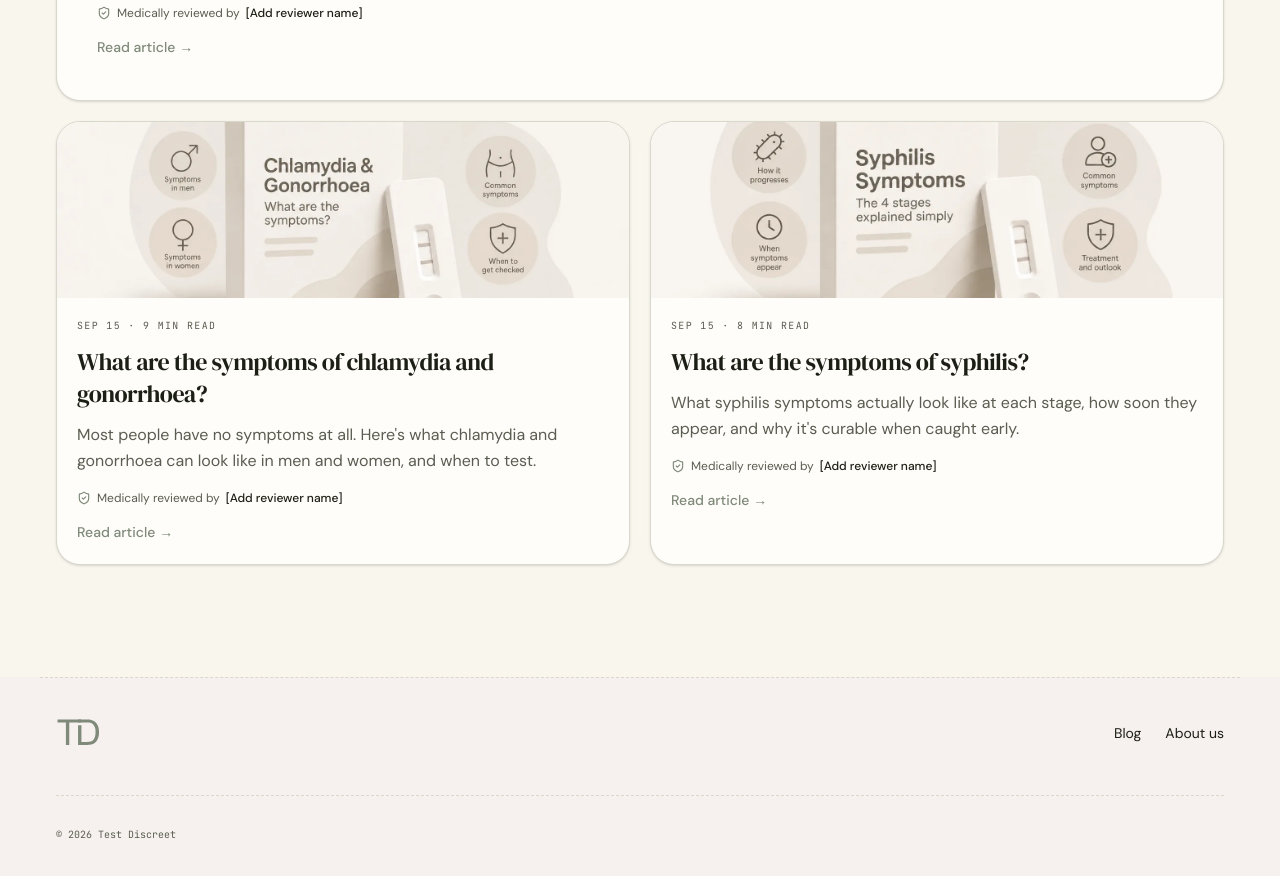
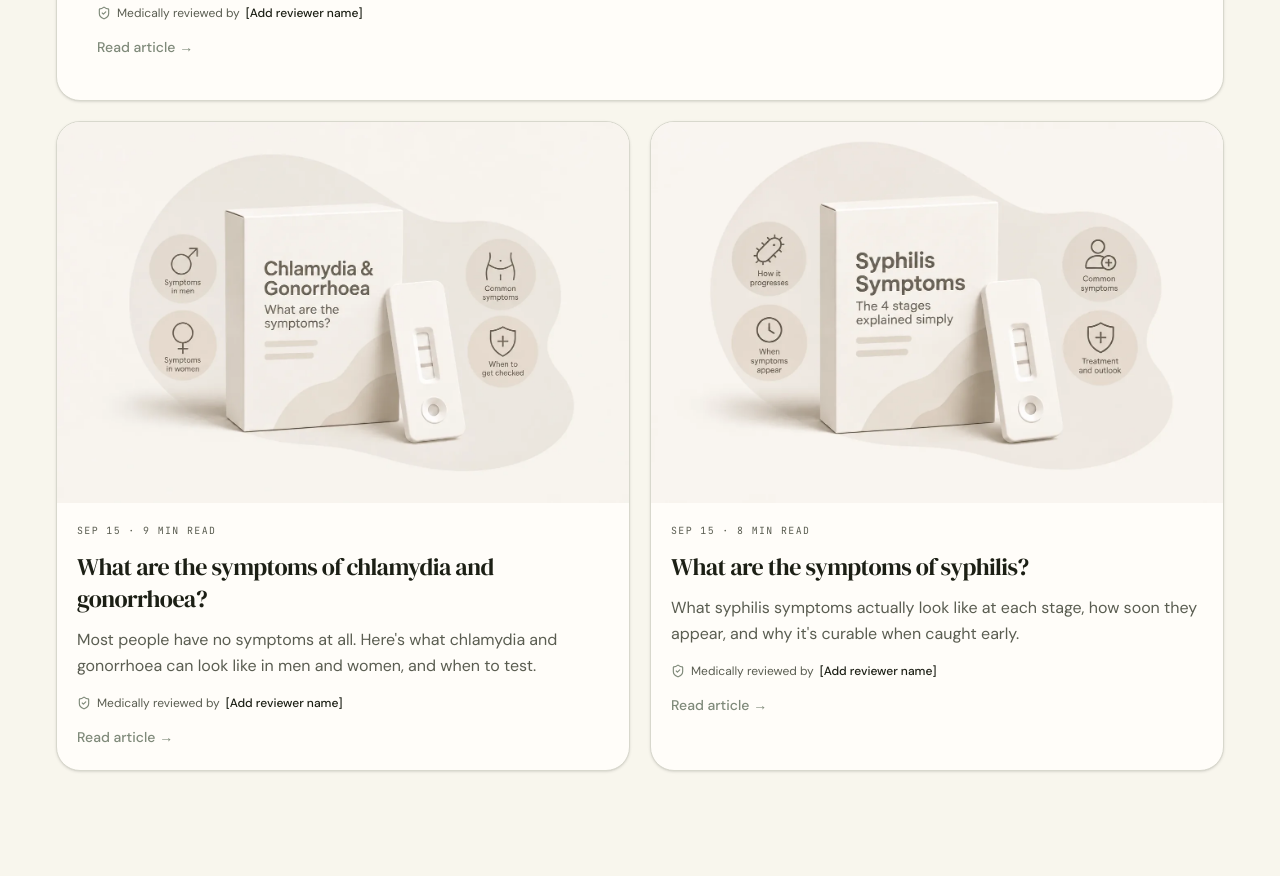
Before and after one commit to monikalukosaityte-lab/TD, a Next.js app: page / in a window 1280 px wide. Shown: the part 1380-2256 px from the top of the page. Built offline with nearby package versions, Linux system fonts and the light colour scheme.

Commit message:
Fix grid card image crop with matching aspect ratio

```diff
--- a/src/app/page.tsx
+++ b/src/app/page.tsx
@@ -77,7 +77,7 @@ function ArticleCard({
         'group bg-card border-border block overflow-hidden rounded-[1.5rem] border shadow-sm no-underline',
       )}
     >
-      <div className={cn('relative', featured ? 'aspect-video' : 'h-44')}>
+      <div className={cn('relative', featured ? 'aspect-video' : 'aspect-3/2')}>
         {featured && (
           <span className="bg-accent text-accent-foreground absolute top-4 left-4 z-10 inline-flex items-center gap-1.5 rounded-full px-3 py-1.5 text-xs font-medium">
             <Star className="size-3 fill-current" />
```
